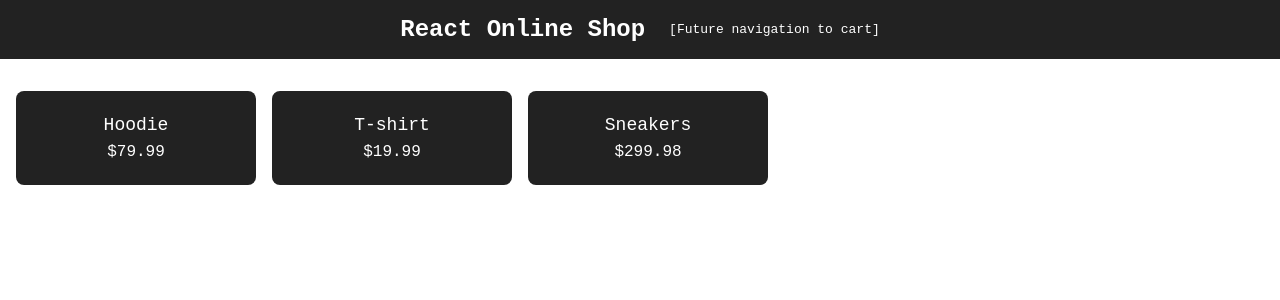
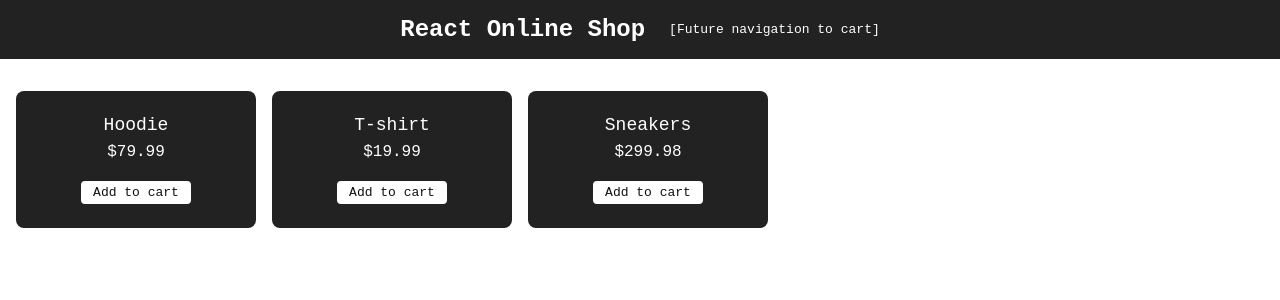
Before and after one commit to MeenS4/react-shop, a React (Vite) app: page / in a window 1280 px wide. Shown: the top 300 px of the page. Built offline with nearby package versions, Linux system fonts and the light colour scheme.

Commit message:
feat: make product-card clickable & update styling

```diff
--- a/src/components/product-card/product-card.module.scss
+++ b/src/components/product-card/product-card.module.scss
@@ -15,7 +15,6 @@
 
   gap: 8px;
 
-  cursor: pointer;
   user-select: none;
 
   &__title {
@@ -27,4 +26,20 @@
     font-size: 16px;
     font-weight: 400;
   }
+
+  &__button {
+    display: flex;
+    justify-content: center;
+    align-content: center;
+
+    margin-top: 12px;
+    padding: 4px 12px;
+
+    border-radius: 4px;
+
+    background-color: #fff;
+    color: #111;
+
+    cursor: pointer;
+  }
 }
--- a/src/components/product-card/product-card.tsx
+++ b/src/components/product-card/product-card.tsx
@@ -1,17 +1,27 @@
+import { MouseEventHandler } from "react";
 import styles from "./product-card.module.scss";
 
 export const ProductCard = ({
   title,
   price,
+  onClick,
 }: {
   title: string;
   price: number;
+  onClick: Function;
 }) => {
   return (
     <div className={styles["product-card"]}>
       <p className={styles["product-card__title"]}>{title}</p>
 
       <p className={styles["product-card__price"]}>${price}</p>
+
+      <div
+        className={styles["product-card__button"]}
+        onClick={onClick as MouseEventHandler}
+      >
+        Add to cart
+      </div>
     </div>
   );
 };
--- a/src/pages/home/home-page.tsx
+++ b/src/pages/home/home-page.tsx
@@ -8,11 +8,11 @@ export const HomePage = () => {
       <Navbar />
 
       <div className={styles["home-page__products"]}>
-        <ProductCard title="Hoodie" price={79.99} />
+        <ProductCard title="Hoodie" price={79.99} onClick={() => {}} />
 
-        <ProductCard title="T-shirt" price={19.99} />
+        <ProductCard title="T-shirt" price={19.99} onClick={() => {}} />
 
-        <ProductCard title="Sneakers" price={299.98} />
+        <ProductCard title="Sneakers" price={299.98} onClick={() => {}} />
       </div>
     </main>
   );
```
